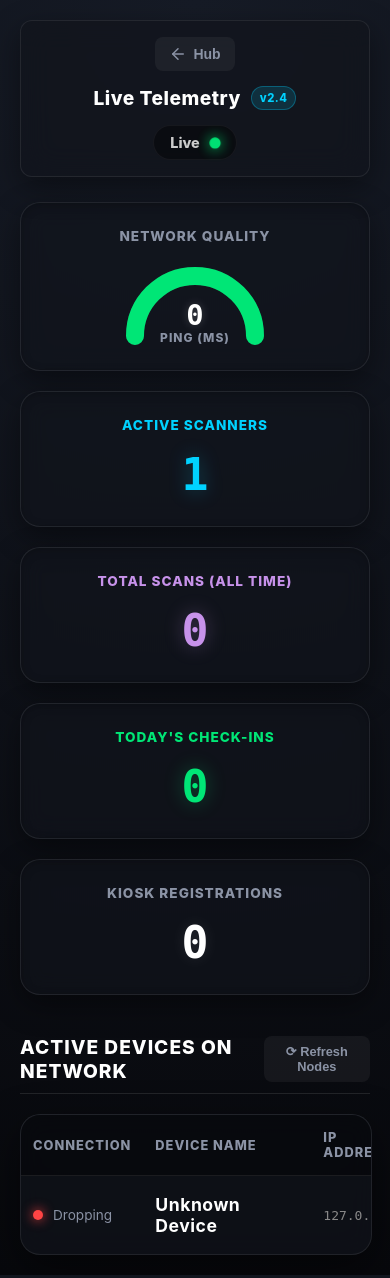
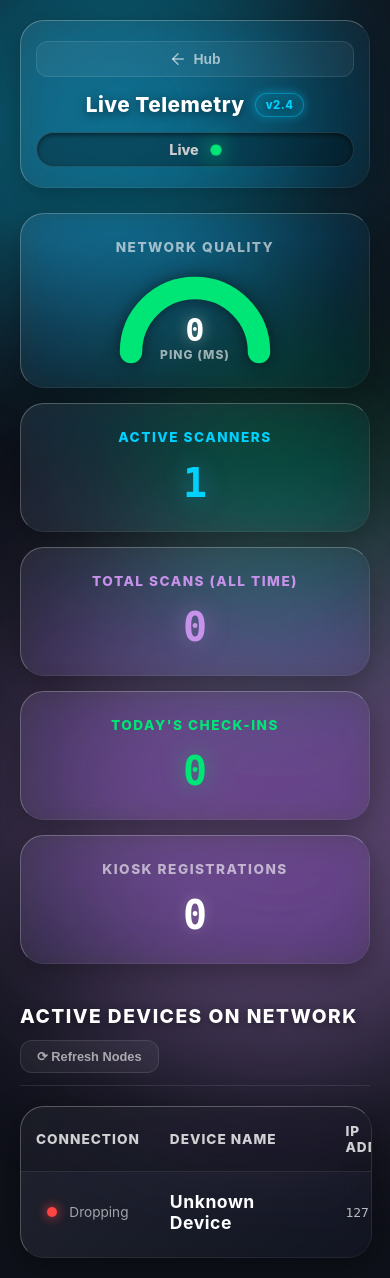
Before and after one commit to EllowDigital/EventHub-Portable, a Flask app: page /stats in a window 390 px wide. Run offline with Flask 3, Linux system fonts and the light colour scheme; parts of the project's set-up code (start-up, migrations or seed data) failed here and were passed over.

Commit message:
Revamp network stats UI with glassmorphism
Refreshes `network_stats.html` with a full visual redesign: new liquid-glass theme variables, ambient background orbs, enhanced card/table/header styling, richer hover/animation effects, and improved typography/glow treatment. It also strengthens responsive behavior across tablet/mobile breakpoints (grid, header, table spacing, controls), refines inline styles for device rows/buttons, and cleans up a few comments/text color values for consistency.

```diff
--- a/app/templates/network_stats.html
+++ b/app/templates/network_stats.html
@@ -6,26 +6,40 @@
   <title>Network & Device Stats - TDE UP 2026</title>
   <style>
     :root {
+      /* Base Colors */
       --bg-dark: #07080c;
-      --surface: #12141c;
-      --surface-hover: #1a1d29;
+      --bg-base: #0f111a;
+
+      /* Neon Accents */
       --primary: #00d2ff;
       --primary-glow: rgba(0, 210, 255, 0.4);
       --success: #00e676;
+      --success-glow: rgba(0, 230, 118, 0.4);
       --warning: #ffbb33;
       --danger: #ff4444;
       --purple: #c792ea;
+      --purple-glow: rgba(199, 146, 234, 0.4);
+
+      /* Typography */
       --text-main: #ffffff;
-      --text-muted: #8b93a5;
-      --radius-sm: 8px;
-      --radius-md: 12px;
-      --radius-lg: 20px;
-      --transition: all 0.3s cubic-bezier(0.25, 0.8, 0.25, 1);
+      --text-muted: rgba(255, 255, 255, 0.6);
+
+      /* Layout & Physics */
+      --radius-sm: 12px;
+      --radius-md: 16px;
+      --radius-lg: 24px;
+      --transition: all 0.4s cubic-bezier(0.25, 0.8, 0.25, 1);
+
+      /* Liquid Glass Variables */
+      --glass-bg: linear-gradient(135deg, rgba(255, 255, 255, 0.08) 0%, rgba(255, 255, 255, 0.02) 100%);
+      --glass-border-light: rgba(255, 255, 255, 0.25);
+      --glass-border-dark: rgba(255, 255, 255, 0.05);
+      --glass-shadow: 0 8px 32px 0 rgba(0, 0, 0, 0.37);
     }
 
     body {
       font-family: 'Inter', system-ui, -apple-system, sans-serif;
-      background: radial-gradient(circle at top center, #161b26, var(--bg-dark));
+      background-color: var(--bg-base);
       color: var(--text-main);
       margin: 0;
       padding: 0;
@@ -36,38 +50,63 @@
       overflow-x: hidden;
     }
 
+    /* Ambient Background Orbs for Glass Refraction */
+    .bg-orb {
+      position: fixed;
+      border-radius: 50%;
+      filter: blur(80px);
+      z-index: -1;
+      opacity: 0.4;
+      animation: float 15s infinite alternate ease-in-out;
+    }
+    .orb-1 { width: 400px; height: 400px; background: var(--primary); top: -100px; left: -100px; }
+    .orb-2 { width: 500px; height: 500px; background: var(--purple); bottom: -150px; right: -100px; animation-delay: -5s; }
+    .orb-3 { width: 300px; height: 300px; background: var(--success); top: 40%; left: 30%; animation-duration: 20s; opacity: 0.2; }
+
+    @keyframes float {
+      0% { transform: translate(0, 0) scale(1); }
+      100% { transform: translate(40px, 60px) scale(1.1); }
+    }
+
     .app-container {
       width: 100%;
       max-width: 1200px;
       padding: 20px;
       display: flex;
       flex-direction: column;
-      animation: fadeIn 0.5s ease-out;
+      animation: fadeIn 0.6s ease-out;
       box-sizing: border-box;
+      z-index: 1;
     }
 
     @keyframes fadeIn {
-      from { opacity: 0; transform: translateY(15px); }
+      from { opacity: 0; transform: translateY(20px); }
       to { opacity: 1; transform: translateY(0); }
     }
 
+    /* --- Liquid Glass Header --- */
     .header {
       width: 100%;
       display: flex;
       justify-content: space-between;
       align-items: center;
       margin-bottom: 25px;
-      background: rgba(18, 20, 28, 0.75);
-      backdrop-filter: blur(15px);
-      -webkit-backdrop-filter: blur(15px);
       padding: 16px 20px;
-      border-radius: var(--radius-md);
-      box-shadow: 0 10px 30px rgba(0, 0, 0, 0.4);
-      border: 1px solid rgba(255, 255, 255, 0.08);
-      box-sizing: border-box;
       position: sticky;
       top: 15px;
       z-index: 100;
+
+      /* Glassmorphism */
+      background: var(--glass-bg);
+      backdrop-filter: blur(20px) saturate(150%);
+      -webkit-backdrop-filter: blur(20px) saturate(150%);
+      border-radius: var(--radius-lg);
+      border-top: 1px solid var(--glass-border-light);
+      border-left: 1px solid var(--glass-border-light);
+      border-right: 1px solid var(--glass-border-dark);
+      border-bottom: 1px solid var(--glass-border-dark);
+      box-shadow: var(--glass-shadow);
+      box-sizing: border-box;
     }
 
     .btn-back {
@@ -80,41 +119,49 @@
       gap: 6px;
       transition: var(--transition);
       background: rgba(255, 255, 255, 0.05);
-      padding: 8px 14px;
-      border-radius: 8px;
+      padding: 8px 16px;
+      border-radius: var(--radius-sm);
       cursor: pointer;
-      border: none;
+      border: 1px solid rgba(255,255,255,0.1);
     }
-    .btn-back:hover { color: var(--text-main); background: rgba(255, 255, 255, 0.1); }
+    .btn-back:hover {
+      color: var(--text-main);
+      background: rgba(255, 255, 255, 0.15);
+      transform: translateY(-2px);
+      border-color: rgba(255,255,255,0.3);
+    }
     .btn-back:active { transform: scale(0.95); }
 
     .header-title {
       margin: 0;
-      font-size: 1.2rem;
+      font-size: 1.3rem;
       display: flex;
       align-items: center;
       gap: 10px;
       font-weight: 800;
       letter-spacing: 0.5px;
+      text-shadow: 0 2px 10px rgba(0,0,0,0.5);
     }
 
     .version-tag {
       font-size: 0.7rem;
       background: rgba(0, 210, 255, 0.15);
       color: var(--primary);
-      padding: 4px 8px;
+      padding: 4px 10px;
       border-radius: 20px;
-      border: 1px solid rgba(0, 210, 255, 0.3);
+      border: 1px solid var(--primary-glow);
+      box-shadow: 0 0 10px var(--primary-glow);
     }
 
     .status-wrapper {
       display: flex;
       align-items: center;
-      gap: 10px;
-      background: rgba(0, 0, 0, 0.4);
-      padding: 8px 16px;
+      gap: 12px;
+      background: rgba(0, 0, 0, 0.3);
+      padding: 8px 18px;
       border-radius: 30px;
-      border: 1px solid rgba(255, 255, 255, 0.05);
+      border: 1px solid rgba(255, 255, 255, 0.1);
+      box-shadow: inset 0 2px 5px rgba(0,0,0,0.5);
     }
 
     .status-dot { width: 10px; height: 10px; border-radius: 50%; }
@@ -124,84 +171,124 @@
     .status-offline { background: #555; }
 
     @keyframes pulse {
-      0% { transform: scale(0.95); opacity: 0.8; }
-      50% { transform: scale(1.15); opacity: 1; }
-      100% { transform: scale(0.95); opacity: 0.8; }
+      0% { transform: scale(0.95); box-shadow: 0 0 5px var(--success); }
+      50% { transform: scale(1.15); box-shadow: 0 0 20px var(--success); }
+      100% { transform: scale(0.95); box-shadow: 0 0 5px var(--success); }
     }
 
+    /* Banners */
     .banner {
       width: 100%;
       text-align: center;
-      padding: 12px;
+      padding: 14px;
       font-size: 0.9rem;
       font-weight: 800;
       border-radius: var(--radius-md);
       margin-bottom: 25px;
       box-sizing: border-box;
       display: none;
-      animation: popIn 0.3s cubic-bezier(0.175, 0.885, 0.32, 1.275);
+      animation: popIn 0.4s cubic-bezier(0.175, 0.885, 0.32, 1.275);
       letter-spacing: 0.5px;
+      backdrop-filter: blur(10px);
     }
-    @keyframes popIn { 0% { transform: scale(0.9); opacity: 0; } 100% { transform: scale(1); opacity: 1; } }
+    @keyframes popIn { 0% { transform: scale(0.95); opacity: 0; } 100% { transform: scale(1); opacity: 1; } }
 
-    .test-mode-banner { background-color: rgba(255, 68, 68, 0.15); color: var(--danger); border: 1px solid var(--danger); }
+    .test-mode-banner { background-color: rgba(255, 68, 68, 0.15); color: var(--danger); border: 1px solid var(--danger); box-shadow: 0 4px 20px rgba(255,68,68,0.2); }
     .offline-banner { background-color: rgba(255, 187, 51, 0.15); color: var(--warning); border: 1px solid var(--warning); box-shadow: 0 4px 20px rgba(255, 187, 51, 0.2); }
 
+    /* --- Responsive Grid --- */
     .grid {
       display: grid;
-      grid-template-columns: repeat(auto-fit, minmax(220px, 1fr));
+      grid-template-columns: repeat(4, 1fr);
       gap: 20px;
       margin-bottom: 40px;
       width: 100%;
     }
 
+    /* --- Liquid Glass Cards --- */
     .glass-card {
-      background: rgba(18, 20, 28, 0.65);
-      border: 1px solid rgba(255, 255, 255, 0.08);
+      background: var(--glass-bg);
+      backdrop-filter: blur(16px) saturate(180%);
+      -webkit-backdrop-filter: blur(16px) saturate(180%);
       border-radius: var(--radius-lg);
       padding: 25px 20px;
       text-align: center;
-      backdrop-filter: blur(12px);
-      -webkit-backdrop-filter: blur(12px);
-      box-shadow: inset 0 2px 10px rgba(0,0,0,0.2), 0 10px 30px rgba(0,0,0,0.4);
+      box-shadow: var(--glass-shadow);
+      border-top: 1px solid var(--glass-border-light);
+      border-left: 1px solid var(--glass-border-light);
+      border-right: 1px solid var(--glass-border-dark);
+      border-bottom: 1px solid var(--glass-border-dark);
       transition: var(--transition);
       display: flex;
       flex-direction: column;
       justify-content: center;
+      position: relative;
+      overflow: hidden;
     }
 
-    .glass-card:hover { transform: translateY(-5px); box-shadow: inset 0 2px 10px rgba(0,0,0,0.3), 0 15px 40px rgba(0,0,0,0.6); }
+    /* Inner Glass Reflection Highlight */
+    .glass-card::before {
+      content: '';
+      position: absolute;
+      top: 0; left: -100%; width: 50%; height: 100%;
+      background: linear-gradient(to right, rgba(255,255,255,0) 0%, rgba(255,255,255,0.05) 50%, rgba(255,255,255,0) 100%);
+      transform: skewX(-25deg);
+      transition: var(--transition);
+      z-index: 0;
+    }
+
+    .glass-card:hover {
+      transform: translateY(-8px) scale(1.02);
+      box-shadow: 0 15px 40px rgba(0,0,0,0.5), inset 0 1px 0 rgba(255,255,255,0.4);
+      border-top: 1px solid rgba(255, 255, 255, 0.4);
+      border-left: 1px solid rgba(255, 255, 255, 0.4);
+    }
+
+    .glass-card:hover::before {
+      animation: shine 0.8s forwards;
+    }
+
+    @keyframes shine {
+      100% { left: 200%; }
+    }
+
+    .glass-card h3, .glass-card p, .glass-card .speedometer-container {
+      position: relative;
+      z-index: 1;
+    }
 
     .glass-card h3 {
       margin: 0 0 15px 0;
       color: var(--text-muted);
       font-size: 0.85rem;
       text-transform: uppercase;
-      letter-spacing: 1px;
+      letter-spacing: 1.5px;
       font-weight: 800;
     }
 
     .glass-card p {
       margin: 0;
-      font-size: 2.8rem;
+      font-size: 3rem;
       font-weight: 900;
       font-family: monospace;
-      text-shadow: 0 0 15px rgba(255, 255, 255, 0.1);
+      text-shadow: 0 0 15px rgba(255, 255, 255, 0.2);
     }
 
+    /* Colored Glow Typography */
     .card-primary h3 { color: var(--primary); }
-    .card-primary p { color: var(--primary); text-shadow: 0 0 20px rgba(0, 210, 255, 0.3); }
+    .card-primary p { color: var(--primary); text-shadow: 0 0 25px var(--primary-glow); }
 
     .card-success h3 { color: var(--success); }
-    .card-success p { color: var(--success); text-shadow: 0 0 20px rgba(0, 230, 118, 0.3); }
+    .card-success p { color: var(--success); text-shadow: 0 0 25px var(--success-glow); }
 
     .card-purple h3 { color: var(--purple); }
-    .card-purple p { color: var(--purple); text-shadow: 0 0 20px rgba(199, 146, 234, 0.3); }
+    .card-purple p { color: var(--purple); text-shadow: 0 0 25px var(--purple-glow); }
 
+    /* Speedometer */
     .speedometer-container {
       position: relative;
       width: 100%;
-      max-width: 180px;
+      max-width: 160px;
       margin: 0 auto;
       aspect-ratio: 2 / 1.15;
     }
@@ -210,19 +297,20 @@
       width: 100%;
       height: 100%;
       overflow: visible;
+      filter: drop-shadow(0 0 8px rgba(0,0,0,0.5));
     }
 
     .speedo-track {
       fill: none;
-      stroke: rgba(255, 255, 255, 0.08);
-      stroke-width: 12;
+      stroke: rgba(255, 255, 255, 0.05);
+      stroke-width: 14;
       stroke-linecap: round;
     }
 
     .speedo-fill {
       fill: none;
       stroke: var(--success);
-      stroke-width: 12;
+      stroke-width: 14;
       stroke-linecap: round;
       stroke-dasharray: 125.6;
       stroke-dashoffset: 125.6;
@@ -238,11 +326,11 @@
     }
 
     .speedo-text .val {
-      font-size: 1.8rem;
+      font-size: 2rem;
       font-weight: 900;
       font-family: monospace;
       color: #fff;
-      text-shadow: 0 0 10px rgba(255,255,255,0.2);
+      text-shadow: 0 0 15px rgba(255,255,255,0.4);
     }
 
     .speedo-text .lbl {
@@ -254,6 +342,7 @@
       margin-top: -2px;
     }
 
+    /* Section Title */
     .section-title {
       margin-bottom: 20px;
       font-size: 1.2rem;
@@ -263,64 +352,99 @@
       justify-content: space-between;
       align-items: center;
       text-transform: uppercase;
-      letter-spacing: 1px;
+      letter-spacing: 1.5px;
+      padding-bottom: 12px;
       border-bottom: 1px solid rgba(255,255,255,0.1);
-      padding-bottom: 10px;
+      text-shadow: 0 2px 10px rgba(0,0,0,0.5);
     }
 
+    /* --- Liquid Glass Table --- */
     .table-container {
       width: 100%;
-      overflow-x: auto;
-      background: rgba(18, 20, 28, 0.65);
+      overflow-x: auto; /* Fixes Mobile Overflow */
+      background: var(--glass-bg);
+      backdrop-filter: blur(16px) saturate(150%);
+      -webkit-backdrop-filter: blur(16px) saturate(150%);
       border-radius: var(--radius-lg);
-      border: 1px solid rgba(255, 255, 255, 0.08);
-      box-shadow: 0 15px 40px rgba(0, 0, 0, 0.5);
-      backdrop-filter: blur(12px);
-      -webkit-backdrop-filter: blur(12px);
+      border-top: 1px solid var(--glass-border-light);
+      border-left: 1px solid var(--glass-border-light);
+      border-right: 1px solid var(--glass-border-dark);
+      border-bottom: 1px solid var(--glass-border-dark);
+      box-shadow: var(--glass-shadow);
+      padding-bottom: 5px; /* Prevent scrollbar clipping */
+    }
+
+    /* Custom Webkit Scrollbar for Table */
+    .table-container::-webkit-scrollbar {
+      height: 8px;
+    }
+    .table-container::-webkit-scrollbar-track {
+      background: rgba(0,0,0,0.2);
+      border-radius: 10px;
+      margin: 10px;
+    }
+    .table-container::-webkit-scrollbar-thumb {
+      background: rgba(255,255,255,0.2);
+      border-radius: 10px;
+    }
+    .table-container::-webkit-scrollbar-thumb:hover {
+      background: rgba(255,255,255,0.4);
     }
 
     table {
       width: 100%;
       border-collapse: collapse;
-      min-width: 700px;
+      min-width: 750px; /* Forces scroll on small devices rather than squishing */
     }
 
     th, td {
       text-align: left;
-      padding: 20px 24px;
-      border-bottom: 1px solid rgba(255, 255, 255, 0.04);
+      padding: 22px 24px;
+      border-bottom: 1px solid rgba(255, 255, 255, 0.05);
     }
 
     th {
-      color: var(--text-muted);
-      font-size: 0.8rem;
+      color: rgba(255,255,255,0.8);
+      font-size: 0.85rem;
       text-transform: uppercase;
-      background: rgba(0, 0, 0, 0.4);
+      background: rgba(0, 0, 0, 0.2);
       letter-spacing: 1px;
       font-weight: 800;
     }
 
     tr:last-child td { border-bottom: none; }
-    tbody tr { transition: background 0.3s; }
-    tbody tr:hover { background: rgba(255, 255, 255, 0.04); }
+
+    tbody tr {
+      transition: background 0.3s;
+    }
+    tbody tr:hover {
+      background: rgba(255, 255, 255, 0.06);
+    }
 
     .btn-edit {
       background: rgba(0, 210, 255, 0.1);
       color: var(--primary);
       border: 1px solid rgba(0, 210, 255, 0.3);
       padding: 8px 16px;
-      border-radius: 8px;
+      border-radius: var(--radius-sm);
       cursor: pointer;
       font-weight: 800;
       font-size: 0.85rem;
       transition: var(--transition);
+      backdrop-filter: blur(5px);
     }
-    .btn-edit:hover { background: var(--primary); color: #000; box-shadow: 0 0 15px var(--primary-glow); }
+    .btn-edit:hover {
+      background: var(--primary);
+      color: #000;
+      box-shadow: 0 0 15px var(--primary-glow);
+      transform: translateY(-2px);
+    }
     .btn-edit:active { transform: scale(0.95); }
 
     .latency-container {
-      width: 120px;
-      background: rgba(0,0,0,0.5);
+      width: 100%;
+      max-width: 130px;
+      background: rgba(0,0,0,0.6);
       border-radius: 10px;
       overflow: hidden;
       height: 8px;
@@ -337,15 +461,69 @@
 
     .latency-text { font-family: monospace; font-size: 0.85rem; color: var(--text-muted); font-weight: 600; }
 
-    @media (max-width: 600px) {
-      .header { flex-direction: column; gap: 15px; text-align: center; }
-      th, td { padding: 15px 12px; }
-      .speedometer-container { max-width: 150px; }
+    /* =========================================
+       📱 RESPONSIVE MEDIA QUERIES
+       ========================================= */
+
+    /* Tablets and Small Laptops (Max Width 1024px) */
+    @media (max-width: 1024px) {
+      .grid {
+        grid-template-columns: repeat(2, 1fr); /* 2x2 Grid */
+      }
     }
+
+    /* Mobile Devices (Max Width 768px) */
+    @media (max-width: 768px) {
+      .header {
+        flex-direction: column;
+        gap: 15px;
+        text-align: center;
+        padding: 20px 15px;
+      }
+
+      .btn-back {
+        width: 100%;
+        justify-content: center;
+      }
+
+      .status-wrapper {
+        width: 100%;
+        justify-content: center;
+        box-sizing: border-box;
+      }
+
+      .grid {
+        grid-template-columns: 1fr; /* 1 Column Stacked */
+        gap: 15px;
+      }
+
+      .glass-card p {
+        font-size: 2.5rem; /* Slightly smaller text for mobile */
+      }
+
+      .section-title {
+        flex-direction: column;
+        gap: 12px;
+        align-items: flex-start;
+      }
+      .section-title .btn-back {
+        width: 100%;
+      }
+
+      th, td {
+        padding: 16px 15px; /* Reduce table padding */
+      }
+    }
+
   </style>
 </head>
 
 <body>
+  <!-- Ambient Liquid Glass Orbs -->
+  <div class="bg-orb orb-1"></div>
+  <div class="bg-orb orb-2"></div>
+  <div class="bg-orb orb-3"></div>
+
   <div class="app-container">
 
     <div class="header">
@@ -414,7 +592,7 @@
     <!-- DEVICE TABLE -->
     <div class="section-title">
       Active Devices on Network
-      <button class="btn-back" style="font-size: 0.8rem;" onclick="manualRefresh()">⟳ Refresh Nodes</button>
+      <button class="btn-back" style="font-size: 0.8rem; margin: 0; width: auto;" onclick="manualRefresh()">⟳ Refresh Nodes</button>
     </div>
 
     <div class="table-container">
@@ -459,7 +637,7 @@
       fetchStats();
     }
 
-    // 🔥 Anti-XSS Sanitizer added here
+    // Anti-XSS Sanitizer
     function escapeHTML(str) {
       if (!str) return "Unknown Device";
       return String(str).replace(/[&<>'"]/g, tag => ({
@@ -553,11 +731,10 @@
         tbody.innerHTML = "";
 
         if (activeCount === 0) {
-          tbody.innerHTML = '<tr><td colspan="5" style="text-align:center; color:var(--text-muted); padding:40px; font-weight: 600;">No active devices detected on the network.<br>Ensure scanner screens are unlocked.</td></tr>';
+          tbody.innerHTML = '<tr><td colspan="5" style="text-align:center; color:rgba(255,255,255,0.6); padding:40px; font-weight: 600;">No active devices detected on the network.<br>Ensure scanner screens are unlocked.</td></tr>';
           return;
         }
 
-        // 🔥 Uses the new Compound ID to process multiple devices perfectly
         for (const [deviceId, info] of Object.entries(data.active_devices)) {
           const tr = document.createElement("tr");
 
@@ -590,13 +767,13 @@
 
           tr.innerHTML = `
             <td>
-              <div class="status-wrapper" style="background: transparent; padding: 0; border: none;">
+              <div class="status-wrapper" style="background: transparent; padding: 0; border: none; box-shadow: none;">
                 <span class="status-dot ${statusClass}"></span>
                 <span style="font-size: 0.85rem; color:var(--text-muted);">${statusText}</span>
               </div>
             </td>
             <td><strong style="font-size: 1.1rem; color: #fff; letter-spacing: 0.5px;">${safeName}</strong></td>
-            <td style="font-family: monospace; color: #888;">${safeIp}</td>
+            <td style="font-family: monospace; color: rgba(255,255,255,0.7);">${safeIp}</td>
             <td>
               <div class="latency-container"><div class="latency-bar" style="width: ${healthScore}%; background: ${barColor};"></div></div>
               <span class="latency-text">Pinged ${secondsAgo}s ago</span>
@@ -614,7 +791,6 @@
       }
     }
 
-    // Connects to the newly added /api/device/rename Python Endpoint
     async function renameDevice(deviceId, oldName) {
       playClick();
       const newName = prompt(`Enter a new custom name for this device:`, oldName);
```
